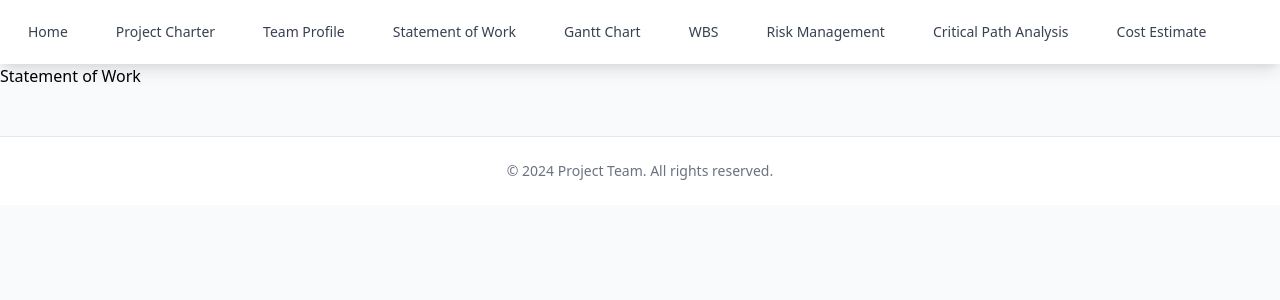
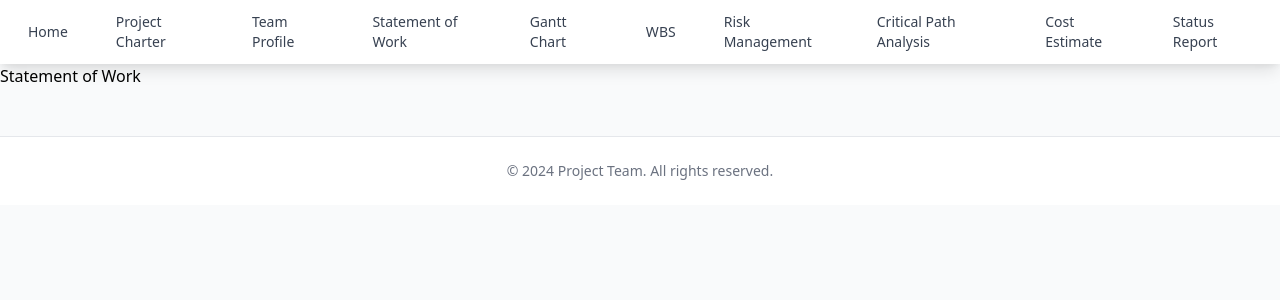
Before and after one commit to andrewmargolin3/PMODashboard, a Flask app: page /SOW in a window 1280 px wide. Shown: the top 300 px of the page. Run offline with Flask 3, Linux system fonts and the light colour scheme.

Commit message:
add status page

```diff
--- a/app.py
+++ b/app.py
@@ -54,6 +54,9 @@ def layout():
 @app.route('/SOW')
 def SOW():
     return render_template('SOW.html')
+@app.route('/status_report')
+def status_report():
+    return render_template('status_report.html')
 @app.route('/example')
 def example():
     return render_template('example.html')
--- a/templates/layout.html
+++ b/templates/layout.html
@@ -27,6 +27,7 @@
                         <a href="/risk-management" class="text-gray-700 hover:text-blue-600 px-3 py-2 rounded-md text-sm font-medium">Risk Management</a>
                         <a href="/critical-path-analysis" class="text-gray-700 hover:text-blue-600 px-3 py-2 rounded-md text-sm font-medium">Critical Path Analysis</a>
                         <a href="/cost-estimate" class="text-gray-700 hover:text-blue-600 px-3 py-2 rounded-md text-sm font-medium">Cost Estimate</a>
+                        <a href="/status_report" class="text-gray-700 hover:text-blue-600 px-3 py-2 rounded-md text-sm font-medium">Status Report</a>
                     </div>
                     </div>
                     </div>
```
